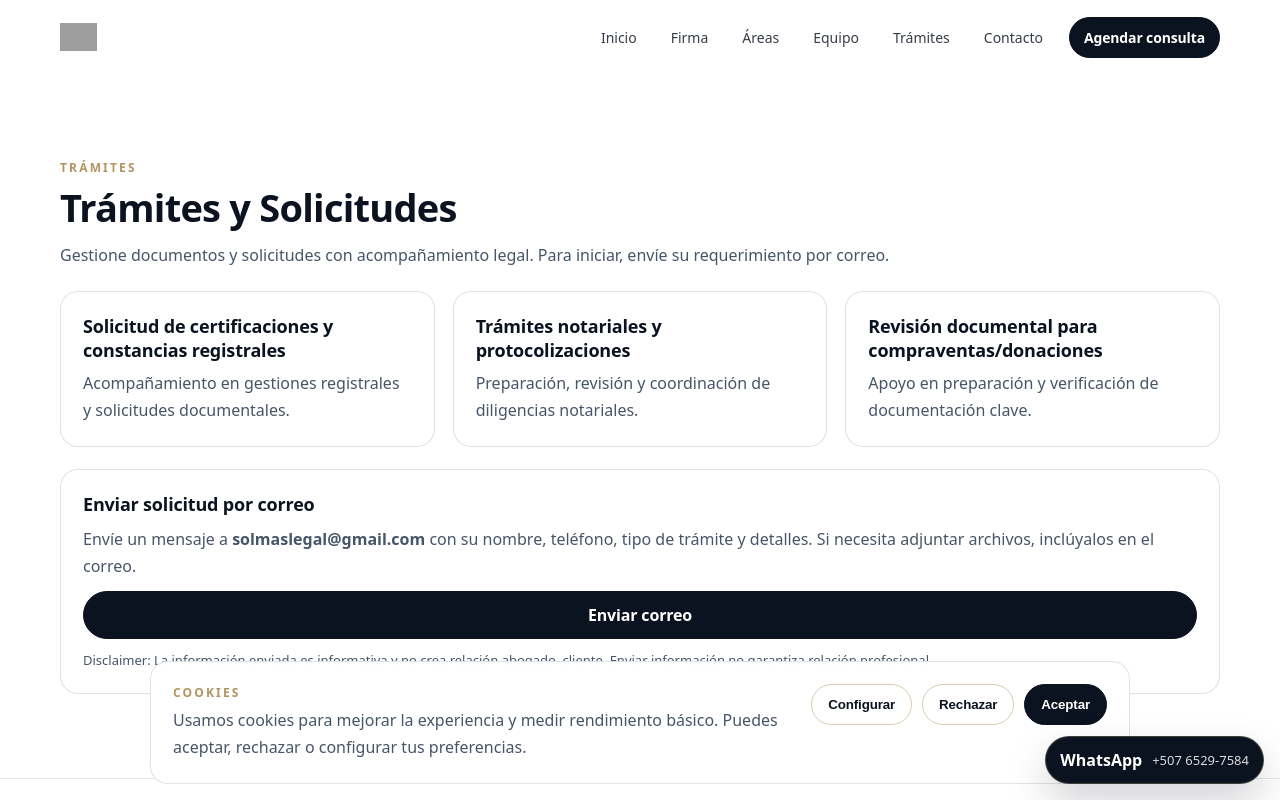
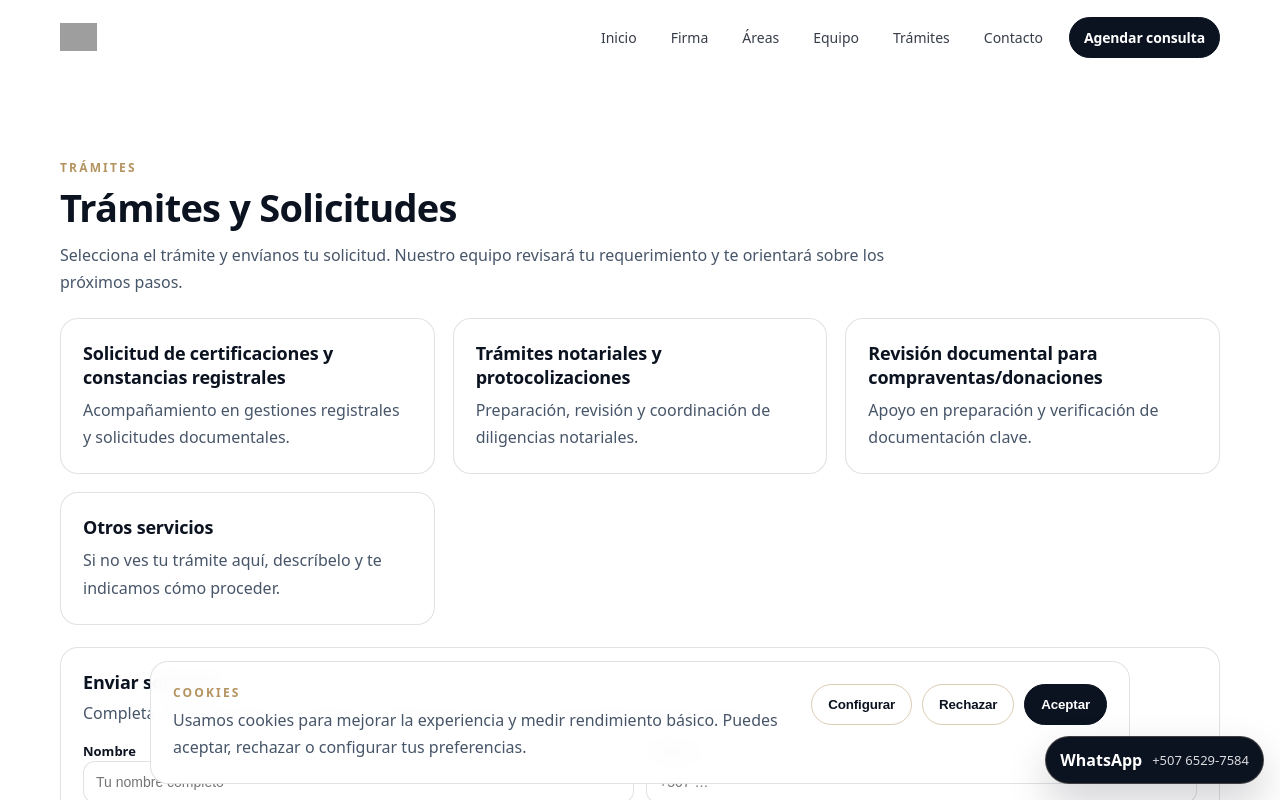
Before and after one commit to lulabtechnology/solmas-web, a Next.js app: page /tramites in a window 1280 px wide. Shown: the top 800 px of the page. Built offline with nearby package versions, Linux system fonts and the light colour scheme; grey boxes are pictures that could not be loaded.

Commit message:
Update page.tsx

```diff
--- a/app/tramites/page.tsx
+++ b/app/tramites/page.tsx
@@ -1,45 +1,36 @@
-import { site } from "@/lib/site";
+import TramitesMailtoForm from "@/components/TramitesMailtoForm";
 
 export default function Page() {
   return (
     <main className="section">
       <div className="container">
         <div className="kicker">Trámites</div>
-        <h1 className="h2" style={{ marginTop: 10 }}>Trámites y Solicitudes</h1>
+        <h1 className="h2" style={{ marginTop: 10 }}>
+          Trámites y Solicitudes
+        </h1>
         <p className="p" style={{ marginTop: 12, maxWidth: 860 }}>
-          Gestione documentos y solicitudes con acompañamiento legal. Para iniciar, envíe su requerimiento por correo.
+          Selecciona el trámite y envíanos tu solicitud. Nuestro equipo revisará tu requerimiento y te orientará sobre los próximos pasos.
         </p>
 
         <div className="grid" style={{ marginTop: 22, gridTemplateColumns: "repeat(3, 1fr)" }}>
           {[
-            ["Solicitud de certificaciones y constancias registrales","Acompañamiento en gestiones registrales y solicitudes documentales."],
-            ["Trámites notariales y protocolizaciones","Preparación, revisión y coordinación de diligencias notariales."],
-            ["Revisión documental para compraventas/donaciones","Apoyo en preparación y verificación de documentación clave."]
-          ].map(([t,d]) => (
+            ["Solicitud de certificaciones y constancias registrales", "Acompañamiento en gestiones registrales y solicitudes documentales."],
+            ["Trámites notariales y protocolizaciones", "Preparación, revisión y coordinación de diligencias notariales."],
+            ["Revisión documental para compraventas/donaciones", "Apoyo en preparación y verificación de documentación clave."],
+            ["Otros servicios", "Si no ves tu trámite aquí, descríbelo y te indicamos cómo proceder."],
+          ].map(([t, d]) => (
             <div key={t} className="card">
               <div className="card-pad">
                 <h2 className="h3">{t}</h2>
-                <p className="p" style={{ marginTop: 8 }}>{d}</p>
+                <p className="p" style={{ marginTop: 8 }}>
+                  {d}
+                </p>
               </div>
             </div>
           ))}
         </div>
 
-        <div className="card" style={{ marginTop: 22 }}>
-          <div className="card-pad" style={{ display: "grid", gap: 10 }}>
-            <h2 className="h3">Enviar solicitud por correo</h2>
-            <p className="p">
-              Envíe un mensaje a <strong>{site.email}</strong> con su nombre, teléfono, tipo de trámite y detalles.
-              Si necesita adjuntar archivos, inclúyalos en el correo.
-            </p>
-            <a className="btn primary" href={`mailto:${site.email}?subject=${encodeURIComponent("Solicitud de trámite - SOLMAS")}`}>
-              Enviar correo
-            </a>
-            <p className="p" style={{ fontSize: 13 }}>
-              Disclaimer: La información enviada es informativa y no crea relación abogado–cliente. Enviar información no garantiza relación profesional.
-            </p>
-          </div>
-        </div>
+        <TramitesMailtoForm />
 
         <style>{`
           @media (max-width: 980px){
```
